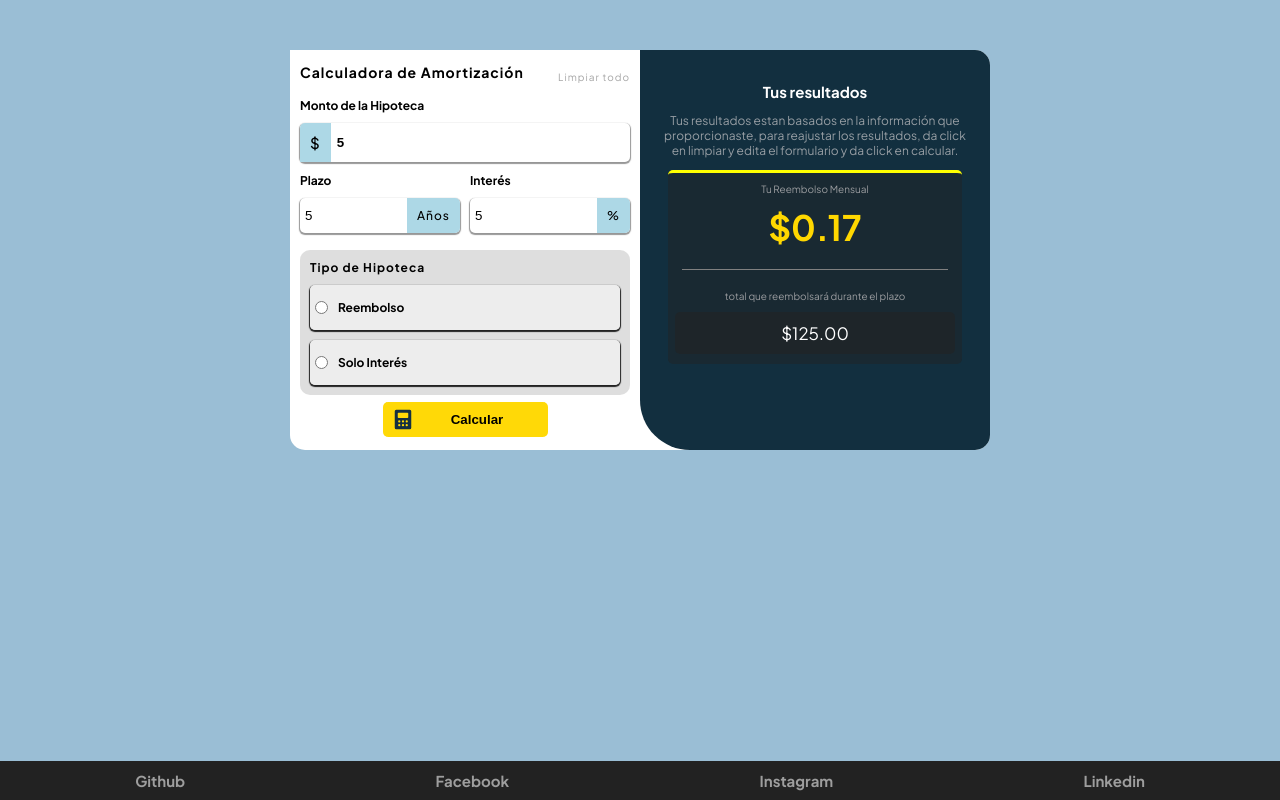
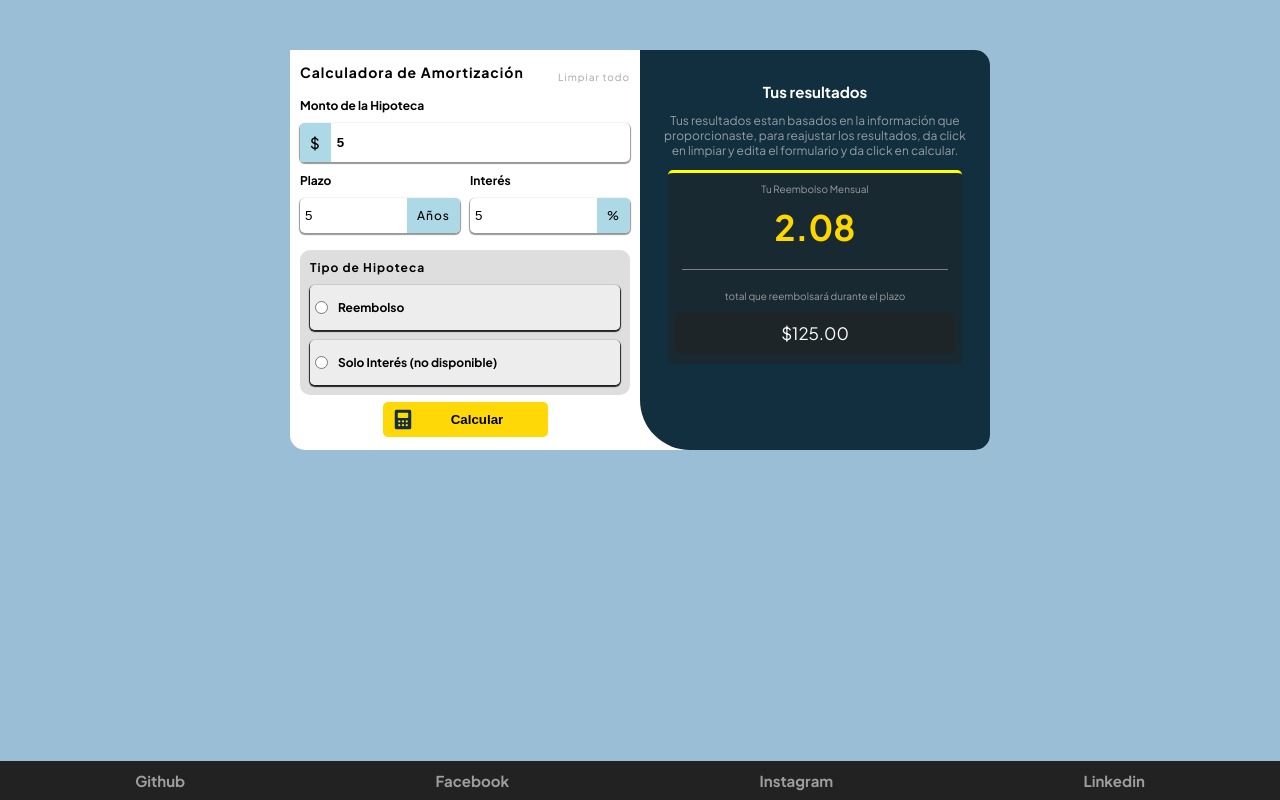
Before and after one commit to LuisD3vv/Amortizacion, a plain HTML site: page index.html in a window 1280 px wide. Both pictures are taken after typing "5", "5", "5" into the empty fields and a click on the button "Calcular". Drawn offline with Linux system fonts and the light colour scheme.

Commit message:
Calculadora v0.4.02

```diff
--- a/index.html
+++ b/index.html
@@ -80,7 +80,7 @@
     </div>
     <div class="intonly">
       <input type="radio" name="option" id="interes" value="interes">
-      <label for="interes">Solo Interés</label>
+      <label for="interes">Solo Interés (no disponible)</label>
     </div>
   </section>
 
--- a/src/main.js
+++ b/src/main.js
@@ -38,22 +38,26 @@ function mostrar(monto,interes,plazo) {
 
     let elemspan = document.createElement("span");
     let text2 = document.createElement("p");
+
+
+    let interesReal = interes / 12;
     let tipo = "reembolso";
+    let numeroPagos = plazo * 12;
+
     if (!tipo) {
         console.log(`Tipo no ha recibido ningun parametro ${tipo}`);
     }
     else  {
         switch (tipo) {
             case "reembolso":
-                let numeroPagos = plazo * 12;
-                let MontoReembolso = monto * ( (interes/12) * Math.pow(1 + interes/12, numeroPagos) ) / ( Math.pow(1 + interes/12, numeroPagos) - 1 );
-                rest.textContent = "$" + (MontoReembolso / 12).toFixed(2);
-                monthlyres.textContent = "$" + (MontoReembolso * numeroPagos).toFixed(2) ;
+                let MontoReembolso = monto * (interesReal * Math.pow(1 + interesReal, numeroPagos)) / (Math.pow(1 + interesReal, numeroPagos) - 1);
+                rest.textContent =  MontoReembolso.toFixed(2);
+                monthlyres.textContent = "$" +  (MontoReembolso * numeroPagos).toFixed(2) ;
                 break;
             case "interes":
-                let MontoInteres = monto * interes / 12;
+                let MontoInteres = monto * interesReal / 12;
                 rest.textContent = "$" + MontoInteres.toFixed(2);
-                monthlyres.textContent = "$" + (MontoInteres / 12).toFixed(2);
+                monthlyres.textContent = "$" + MontoInteres.toFixed(2);
                 break;
             default:
                 console.log("hubo un error al asignar el tipo")
```
